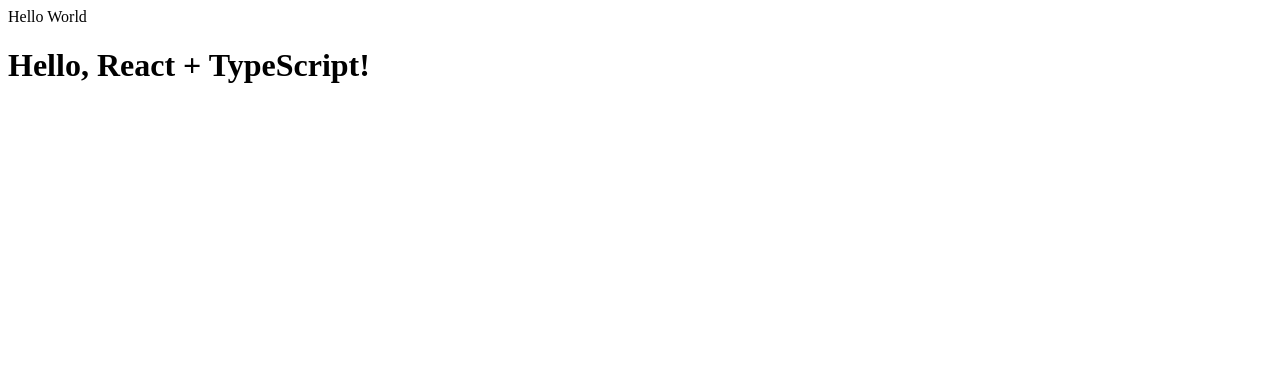
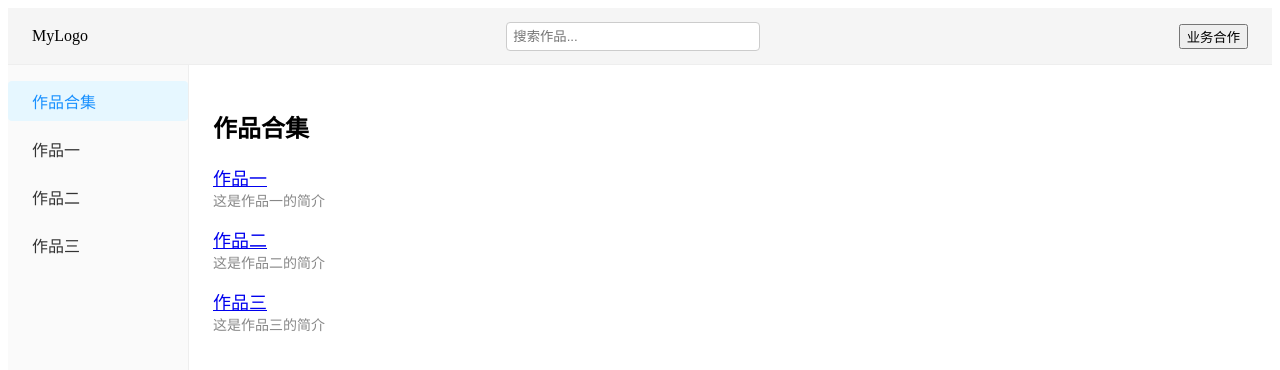
Before and after one commit to TomHuangCN/TomHuangCN.github.io, a React (Vite) app: page /works in a window 1280 px wide. Shown: the top 370 px of the page. Built offline with nearby package versions, Linux system fonts and the light colour scheme.

Commit message:
feat: 基础站点结构与 LICENSE

```diff
--- a/index.html
+++ b/index.html
@@ -1,5 +1,12 @@
-Hello World
+<!DOCTYPE html>
+<html lang="zh-CN">
+  <head>
+    <meta charset="UTF-8" />
+    <meta name="viewport" content="width=device-width, initial-scale=1.0" />
+    <title>React + TypeScript App</title>
+  </head>
   <body>
     <div id="root"></div>
     <script type="module" src="/src/main.tsx"></script>
   </body>
+</html>
--- /dev/null
+++ b/src/App.tsx
@@ -0,0 +1,29 @@
+import React from 'react';
+import { Outlet } from 'react-router-dom';
+import Header from './components/Header';
+import Sidebar from './components/Sidebar';
+
+const appStyle: React.CSSProperties = {
+  display: 'flex',
+  flexDirection: 'column',
+  height: '100vh',
+};
+const mainStyle: React.CSSProperties = {
+  display: 'flex',
+  flex: 1,
+  minHeight: 0,
+};
+
+const App: React.FC = () => (
+  <div style={appStyle}>
+    <Header />
+    <div style={mainStyle}>
+      <Sidebar />
+      <div style={{ flex: 1, padding: 24, overflow: 'auto' }}>
+        <Outlet />
+      </div>
+    </div>
+  </div>
+);
+
+export default App;
--- /dev/null
+++ b/src/components/Header.tsx
@@ -0,0 +1,32 @@
+import React from 'react';
+import { useNavigate } from 'react-router-dom';
+
+const headerStyle: React.CSSProperties = {
+  display: 'flex',
+  alignItems: 'center',
+  justifyContent: 'space-between',
+  height: 56,
+  padding: '0 24px',
+  background: '#f5f5f5',
+  borderBottom: '1px solid #eee',
+};
+const leftStyle: React.CSSProperties = { display: 'flex', alignItems: 'center', cursor: 'pointer' };
+const centerStyle: React.CSSProperties = { flex: 1, display: 'flex', justifyContent: 'center' };
+const rightStyle: React.CSSProperties = { display: 'flex', alignItems: 'center' };
+
+const Header: React.FC = () => {
+  const navigate = useNavigate();
+  return (
+    <header style={headerStyle}>
+      <div style={leftStyle} onClick={() => navigate('/')}>MyLogo</div>
+      <div style={centerStyle}>
+        <input type="text" placeholder="搜索作品..." style={{ width: 240, padding: 6, borderRadius: 4, border: '1px solid #ccc' }} />
+      </div>
+      <div style={rightStyle}>
+        <button onClick={() => navigate('/cooperation')}>业务合作</button>
+      </div>
+    </header>
+  );
+};
+
+export default Header;
--- /dev/null
+++ b/src/components/Sidebar.tsx
@@ -0,0 +1,51 @@
+import React from 'react';
+import { NavLink } from 'react-router-dom';
+
+const works = [
+  { id: 'all', name: '作品合集' },
+  { id: 'work1', name: '作品一' },
+  { id: 'work2', name: '作品二' },
+  { id: 'work3', name: '作品三' },
+];
+
+const sidebarStyle: React.CSSProperties = {
+  width: 180,
+  background: '#fafafa',
+  borderRight: '1px solid #eee',
+  padding: '16px 0',
+  display: 'flex',
+  flexDirection: 'column',
+  gap: 8,
+};
+const linkStyle: React.CSSProperties = {
+  padding: '8px 24px',
+  textDecoration: 'none',
+  color: '#333',
+  borderRadius: 4,
+};
+const activeStyle: React.CSSProperties = {
+  background: '#e6f7ff',
+  color: '#1890ff',
+};
+
+const Sidebar: React.FC = () => (
+  <nav style={sidebarStyle}>
+    <NavLink
+      to="/works"
+      style={({ isActive }) => ({ ...linkStyle, ...(isActive ? activeStyle : {}) })}
+    >
+      作品合集
+    </NavLink>
+    {works.slice(1).map((work) => (
+      <NavLink
+        key={work.id}
+        to={`/works/${work.id}`}
+        style={({ isActive }) => ({ ...linkStyle, ...(isActive ? activeStyle : {}) })}
+      >
+        {work.name}
+      </NavLink>
+    ))}
+  </nav>
+);
+
+export default Sidebar;
--- a/src/main.tsx
+++ b/src/main.tsx
@@ -1,10 +1,26 @@
 import React from 'react';
 import ReactDOM from 'react-dom/client';
+import { BrowserRouter, Routes, Route, Navigate } from 'react-router-dom';
+import App from './App';
+import WorksList from './pages/WorksList';
+import WorkDetail from './pages/WorkDetail';
+import Cooperation from './pages/Cooperation';
 
-const App: React.FC = () => <h1>Hello, React + TypeScript!</h1>;
+const Main: React.FC = () => (
+  <BrowserRouter>
+    <Routes>
+      <Route path="/" element={<App />}>
+        <Route index element={<Navigate to="/works" replace />} />
+        <Route path="works" element={<WorksList />} />
+        <Route path="works/:id" element={<WorkDetail />} />
+        <Route path="cooperation" element={<Cooperation />} />
+      </Route>
+    </Routes>
+  </BrowserRouter>
+);
 
 ReactDOM.createRoot(document.getElementById('root') as HTMLElement).render(
   <React.StrictMode>
-    <App />
+    <Main />
   </React.StrictMode>
 );
--- /dev/null
+++ b/src/pages/Cooperation.tsx
@@ -0,0 +1,10 @@
+import React from 'react';
+
+const Cooperation: React.FC = () => (
+  <div>
+    <h2>业务合作</h2>
+    <p>请通过邮箱 business@example.com 联系我。</p>
+  </div>
+);
+
+export default Cooperation;
--- /dev/null
+++ b/src/pages/WorkDetail.tsx
@@ -0,0 +1,23 @@
+import React from 'react';
+import { useParams } from 'react-router-dom';
+
+const works = [
+  { id: 'work1', name: '作品一', desc: '这是作品一的简介', content: '这里是作品一的详细内容。' },
+  { id: 'work2', name: '作品二', desc: '这是作品二的简介', content: '这里是作品二的详细内容。' },
+  { id: 'work3', name: '作品三', desc: '这是作品三的简介', content: '这里是作品三的详细内容。' },
+];
+
+const WorkDetail: React.FC = () => {
+  const { id } = useParams();
+  const work = works.find((w) => w.id === id);
+  if (!work) return <div>未找到该作品</div>;
+  return (
+    <div>
+      <h2>{work.name}</h2>
+      <div style={{ color: '#888', marginBottom: 12 }}>{work.desc}</div>
+      <div>{work.content}</div>
+    </div>
+  );
+};
+
+export default WorkDetail;
--- /dev/null
+++ b/src/pages/WorksList.tsx
@@ -0,0 +1,26 @@
+import React from 'react';
+import { Link } from 'react-router-dom';
+
+const works = [
+  { id: 'work1', name: '作品一', desc: '这是作品一的简介' },
+  { id: 'work2', name: '作品二', desc: '这是作品二的简介' },
+  { id: 'work3', name: '作品三', desc: '这是作品三的简介' },
+];
+
+const WorksList: React.FC = () => (
+  <div>
+    <h2>作品合集</h2>
+    <ul style={{ listStyle: 'none', padding: 0 }}>
+      {works.map((work) => (
+        <li key={work.id} style={{ marginBottom: 16 }}>
+          <Link to={`/works/${work.id}`} style={{ fontSize: 18, fontWeight: 500 }}>
+            {work.name}
+          </Link>
+          <div style={{ color: '#888', fontSize: 14 }}>{work.desc}</div>
+        </li>
+      ))}
+    </ul>
+  </div>
+);
+
+export default WorksList;
```
Also changed, not shown: package.json (+6 -3 lines), 2 other files (tests, documents, lock files or other folders).
